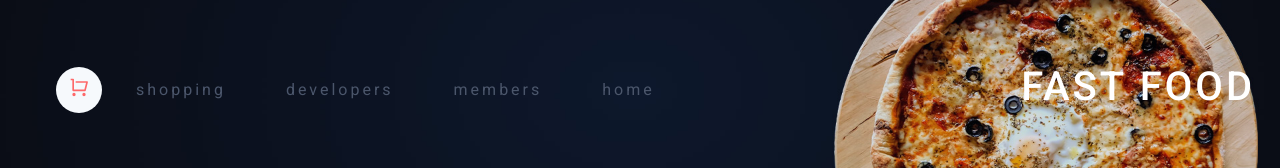
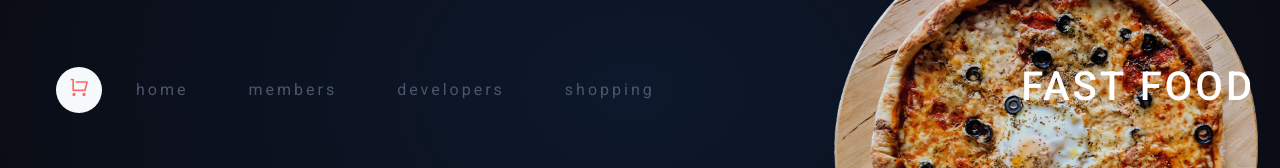
Before and after one commit to ghazal-abz/restaurant, a React (Vite) app: page / in a window 1280 px wide. Shown: the top 168 px of the page. Built offline with nearby package versions, Linux system fonts and the light colour scheme; no server answers.

Commit message:
changed css

```diff
--- a/src/components/Header/header.tsx
+++ b/src/components/Header/header.tsx
@@ -14,7 +14,7 @@ const Header = () => {
                 </h1>
 
               <div className="container d-flex justify-content-end">
-                <ul className="navbar-nav">
+                <ul className="navbar-nav d-flex flex-row-reverse">
                   <li className="navbar-item">
                     <Link to={"/"} className="nav-link">
                       <div className={`text-start me-4`}>home</div>
```
